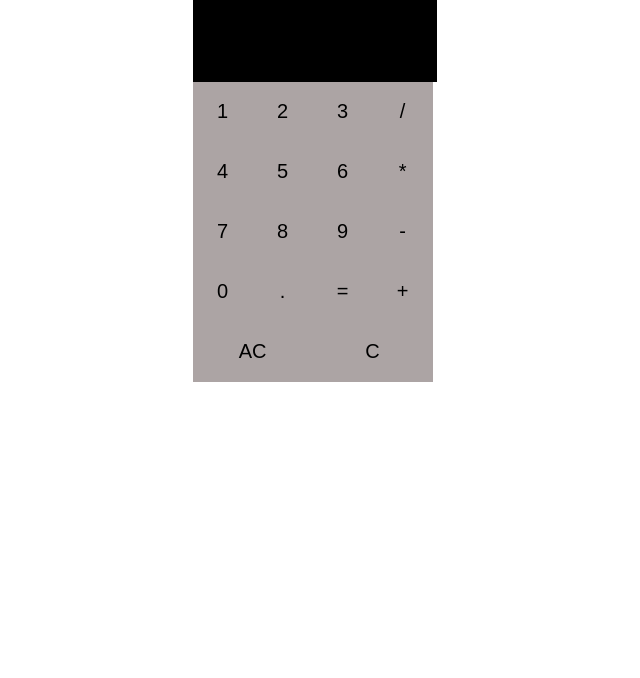
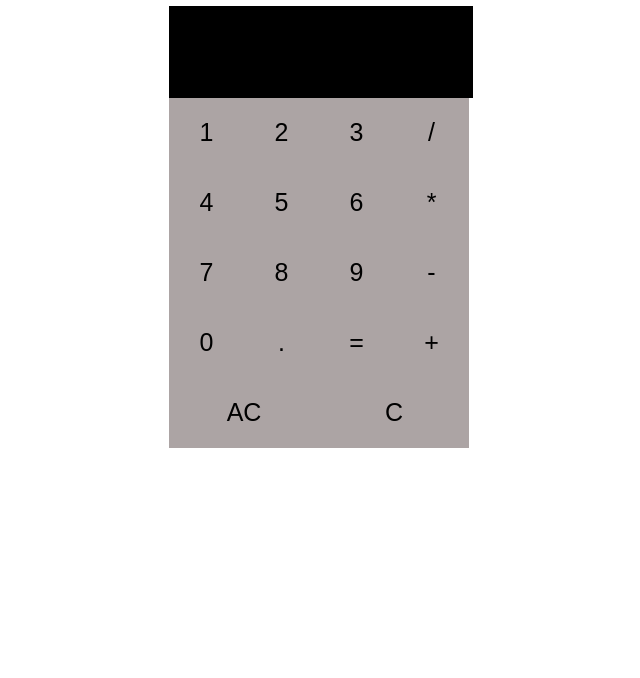
Before and after one commit to curly-talez/Calculator-React, a React app: page / in a window 1280 px wide. Shown: the part 122-800 px from the top of the page, without its empty margins (321-961 px from the left). Built offline with nearby package versions, Linux system fonts and the light colour scheme.

Commit message:
second commit

```diff
--- a/public/index.html
+++ b/public/index.html
@@ -5,6 +5,7 @@
     <meta charset="utf-8">
     <meta name="viewport" content="width=device-width, initial-scale=1, shrink-to-fit=no">
     <meta name="theme-color" content="#000000">
+    <link href="https://fonts.googleapis.com/css?family=Roboto+Slab" rel="stylesheet">
 
     <title>React App</title>
   </head>
--- a/src/index.js
+++ b/src/index.js
@@ -13,7 +13,7 @@ class Calculator extends React.Component {
   render() {
     return (
       <div className="calculator">
-        <h1>My Calculator</h1>
+        <h1>CALCULATOR</h1>
         <input value={this.state.value} type="text" className="Disp" />
         <div className="Keypad">
         <div className="calc-key">
@@ -44,8 +44,8 @@ class Calculator extends React.Component {
           <button  onClick={this.handleClick}  value="+">+</button>
         </div>
         <div className="calc-key">
-          <button class="big" onClick={this.handleClick}  value="AC">AC</button>
-          <button class="big" onClick={this.handleClick}  value="C">C</button>
+          <button className="big" onClick={this.handleClick}  value="AC">AC</button>
+          <button className="big" onClick={this.handleClick}  value="C">C</button>
         </div>
       </div>
       </div>
@@ -54,9 +54,18 @@ class Calculator extends React.Component {
   handleClick(e) {
     var val= e.target.value;
     if(val==='='){
+      // this.setState(prevState =>({
+      //   value:String(eval(prevState.value))
+      // }));
+      try{
+      var g=String(eval(this.state.value))    ;
+      this.setState({value:g})}
+      catch(err){
+        // alert(err);
       this.setState(prevState =>({
-        value:String(eval(prevState.value))
-      }));
+      value:' Invalid Expression'
+        }));
+      }
     }
     else if(val==='AC'){
       this.setState(prevState =>({
--- a/src/style.css
+++ b/src/style.css
@@ -1,26 +1,36 @@
 
 .calculator{
- margin: 5% 40% 5% 40%;
+ margin: 0 auto;
+ margin-top: 5%;
+ text-align: center;
+ max-width: 300px;
+ font-family: 'Roboto Slab', serif;
+
 
 }
 button{
   background-color: rgb(172, 164, 164);
-  width: 60px;
-  height: 60px;
+  width: 25%;
+  height: 70px;
   color: black;
   border: solid 1px rgb(172, 164, 164);
-  font-size: 20px;
+  font-size: 25px;
   outline: 0;
+}
 
+button:hover{
+  background-color: rgba(85, 85, 85, 0.699);
+  color: #fff;
 }
+
 .big{
-  width: 120px;
+  width: 50%;
 }
 input{
-  width: 240px;
-  height: 80px;
+  width: 100%;
+  height: 90px;
   background-color: black;
   border: 0;
   color: #fff;
-  font-size: 20px;
+  font-size: 30px;
 }
```
